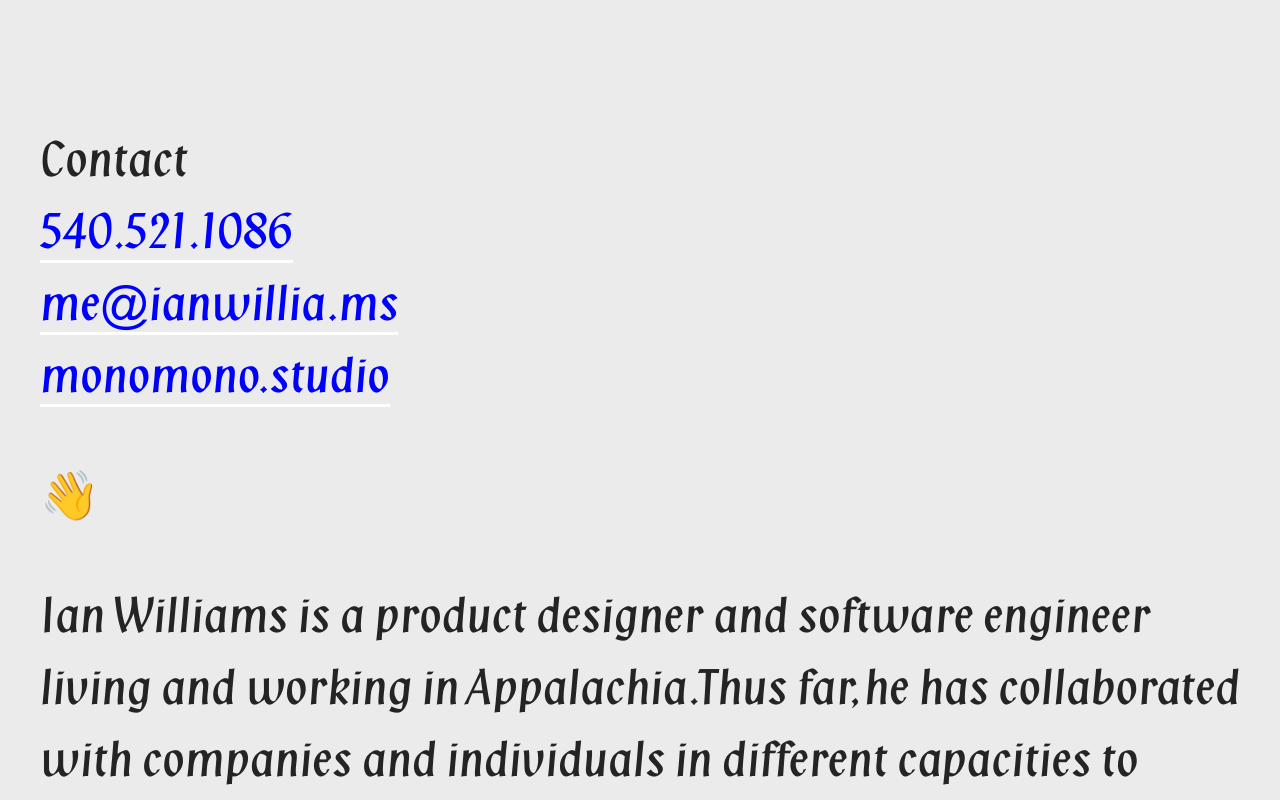
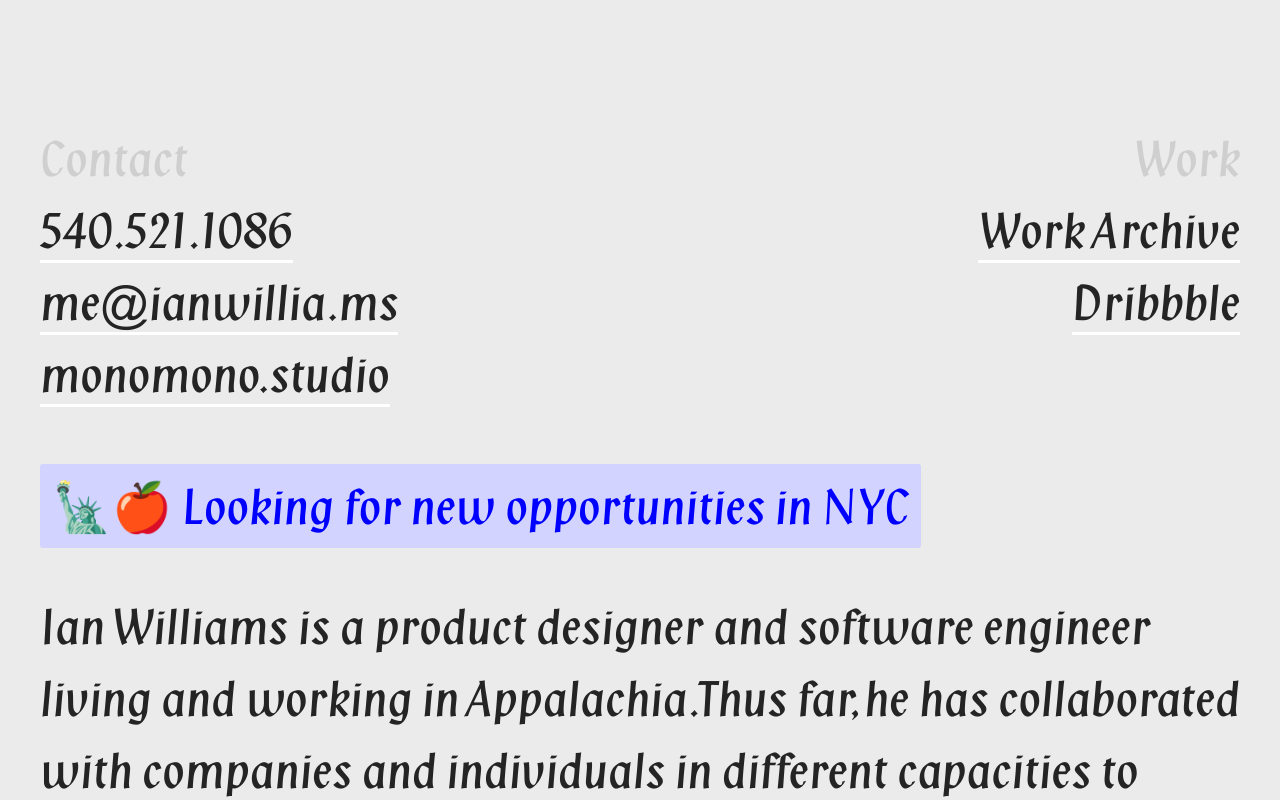
Before and after one commit to dictions/personal-site-v3, a website: page public/index.html in a window 1280 px wide. Shown: the top 800 px of the page. Drawn offline with Linux system fonts and the light colour scheme.

Commit message:
add work archive.

```diff
--- a/public/index.html
+++ b/public/index.html
@@ -13,15 +13,32 @@
 }
 
 a {
-	color: blue;
+	color: #242424;
 	text-decoration: none;
 	border-bottom: 3px solid white;
+}
+
+.header {
+	color: #cfcfcf;
 }
 
 ul {
 	list-style: none;
 	margin: 0;
 	padding: 0;
+}
+
+ul, p {
+	margin: 0 0 1em;
+}
+
+ul.left {
+	float:left;
+}
+
+ul.right {
+	float:right;
+	text-align: right;
 }
 
 body {
@@ -32,6 +49,14 @@ body {
 	color: #242424;
 	-webkit-font-smoothing: antialiased;
 	-moz-osx-font-smoothing: grayscale;
+}
+
+.callout {
+	background: rgb(211,211,255);
+	display: inline-block;
+	padding: 0.25em 0.25em 0;
+	border-radius: 3px;
+	color: blue
 }
 
 @media (min-width: 500px) {
@@ -52,6 +77,7 @@ body {
 	}
 
 	a:hover {
+		color: blue;
 		border-color: blue;
 	}
 }
@@ -59,17 +85,21 @@ body {
 </head>
 <body>
 	<header>
-		<ul>
-			<li>Contact</li>
+		<ul class="left">
+			<li class="header">Contact</li>
 			<li><a href="tel:540-521-1086">540.521.1086</a></li>
 			<li><a href="mailto:me@ianwillia.ms">me@ianwillia.ms</a></li>
 			<li><a href="http://monomono.studio">monomono.studio</a></li>
 		</ul>
+		<ul class="right">
+			<li class="header">Work</li>
+			<li><a href="http://work.ianwillia.ms">Work Archive</a></li>
+			<li><a href="https://dribbble.com/ian_dot_exe">Dribbble</a></li>
+		</ul>
 	</header>
 	<main>
-		<p>👋</p>
+		<p class="callout">🗽🍎 Looking for new opportunities in NYC</p>
 		<p>Ian Williams is a product designer and software engineer living and working in Appalachia. Thus far, he has collaborated with companies and individuals in different capacities to solve complex challenges and meet business goals. His work is tailored, thoughtful, and kind. He doesn’t believe in empty trends and likes to solve for problems at their roots. He has a taste for experimentation and making himself uncomfortable.</p>
-		<p>Ian is not accepting work right now.</p>
 	</main>
 	<script>
 	(function(i,s,o,g,r,a,m){i['GoogleAnalyticsObject']=r;i[r]=i[r]||function(){
```
